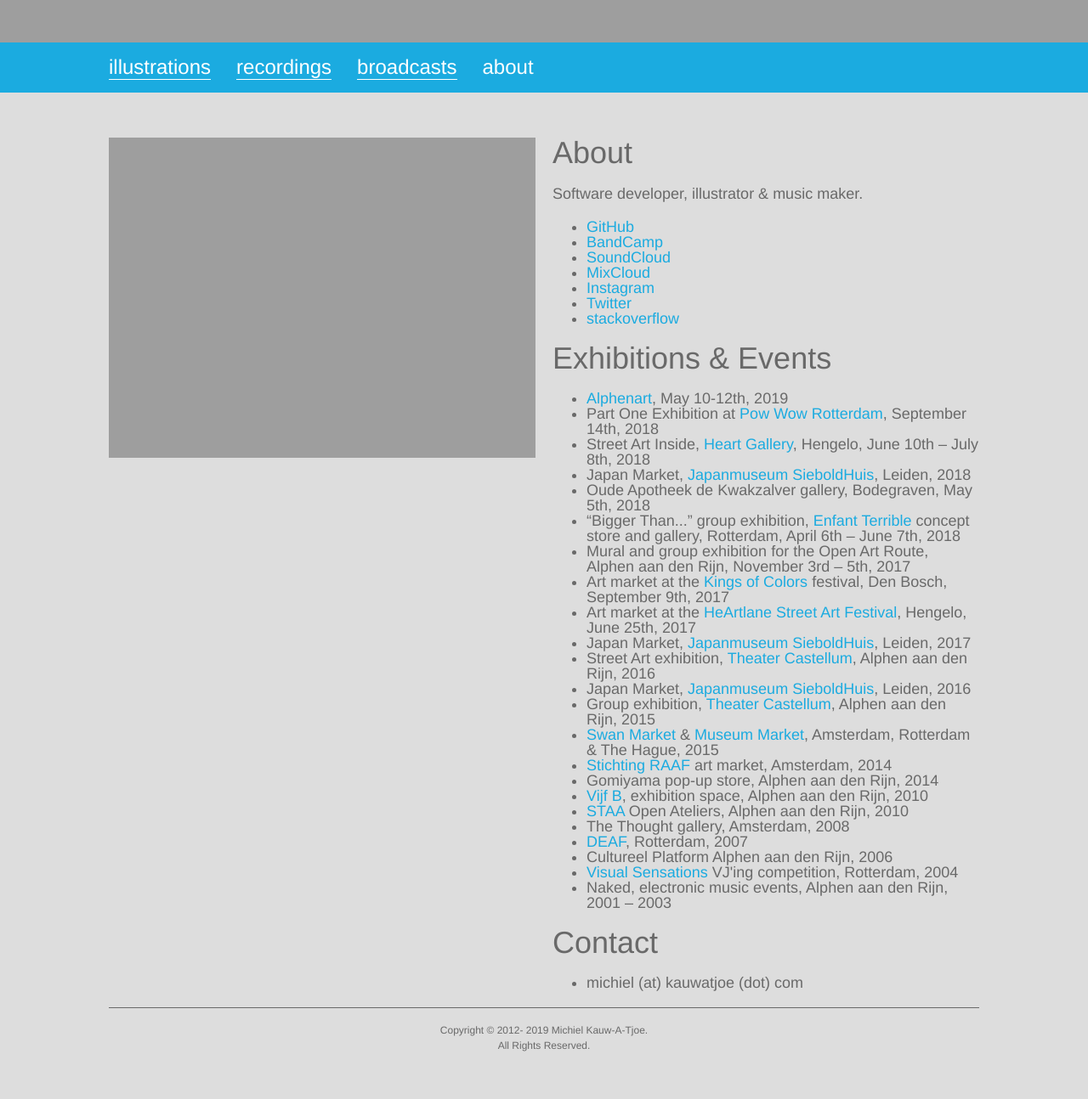
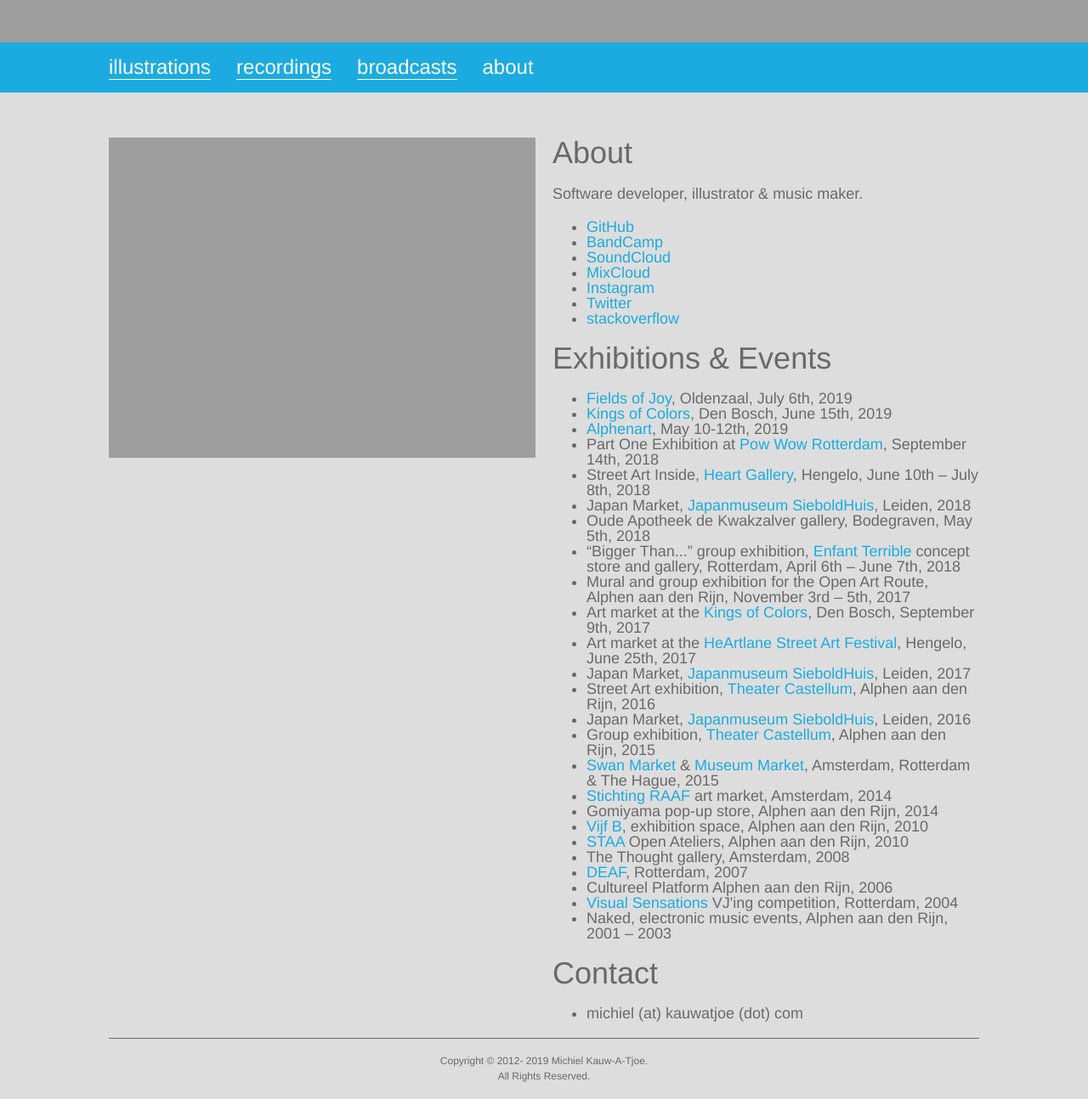
Before and after one commit to michielkauwatjoe/jekyll-portfolio, a Jekyll site: the page built from about.html, in a window 1280 px wide and 1294 px high. Shown: the whole window at 85% size. Built offline with Jekyll 4.4.1, drawn with Linux system fonts in a browser that asks for light colours; some web fonts are replaced.

Commit message:
Updated info.

```diff
--- a/about.html
+++ b/about.html
@@ -27,6 +27,8 @@ layout: general
             <h1>Exhibitions & Events</h1>
 
             <p><ul type='disc'>
+		<li><a href="https://fieldsofjoyfestival.com/">Fields of Joy</a>, Oldenzaal, July 6th, 2019</li>
+		<li><a href="https://kingsofcolors.com/">Kings of Colors</a>, Den Bosch, June 15th, 2019</li>
 		<li><a href="http://185.104.29.20/~alphenart/">Alphenart</a>, May 10-12th, 2019</li>
 		<li>Part One Exhibition at <a href="https://www.powwowrotterdam.nl/">Pow Wow Rotterdam</a>, September 14th, 2018</li>
 		<li>Street Art Inside, <a href="https://www.heartgallery.info/news/item/39/street-art-inside-10-juni-tm-8-juli">Heart Gallery</a>, Hengelo, June 10th – July 8th, 2018</li>
@@ -34,7 +36,7 @@ layout: general
                 <li>Oude Apotheek de Kwakzalver gallery, Bodegraven, May 5th, 2018</li>
                 <li>“Bigger Than...” group exhibition, <a href="https://www.instagram.com/enfantterrible_shop/">Enfant Terrible</a> concept store and gallery, Rotterdam, April 6th – June 7th, 2018</li>
                 <li>Mural and group exhibition for the Open Art Route, Alphen aan den Rijn, November 3rd – 5th, 2017</li>
-                <li>Art market at the <a href="http://kingsofcolors.com/">Kings of Colors</a> festival, Den Bosch, September 9th, 2017</li>
+                <li>Art market at the <a href="http://kingsofcolors.com/">Kings of Colors</a>, Den Bosch, September 9th, 2017</li>
                 <li>Art market at the <a href=http://www.heartgallery.info/news/item/13/heartlanestreet-art-17-juni-tm-9-juli">HeArtlane Street Art Festival</a>, Hengelo, June 25th, 2017</li>
                 <li>Japan Market, <a href="http://www.sieboldhuis.org/activiteiten/10de-japanmarkt">Japanmuseum SieboldHuis</a>, Leiden, 2017</b></li>
                 <li>Street Art exhibition, <a href="http://www.theatercastellum.nl">Theater Castellum</a>, Alphen aan den Rijn, 2016</li>
```
Also changed, not shown: recordings.html (+4 -3 lines), works/gojira/index.md (+1 -1 lines).
